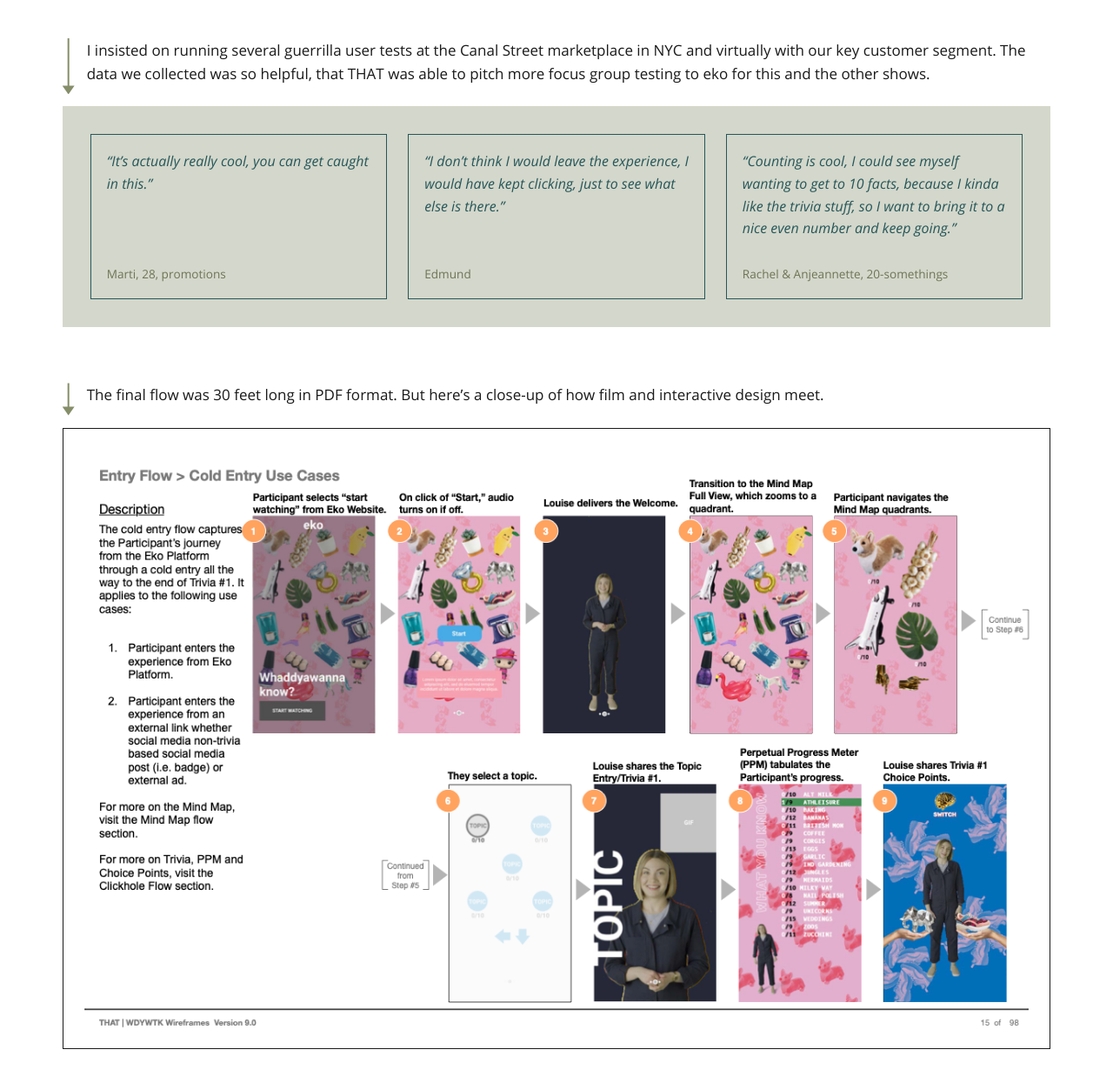
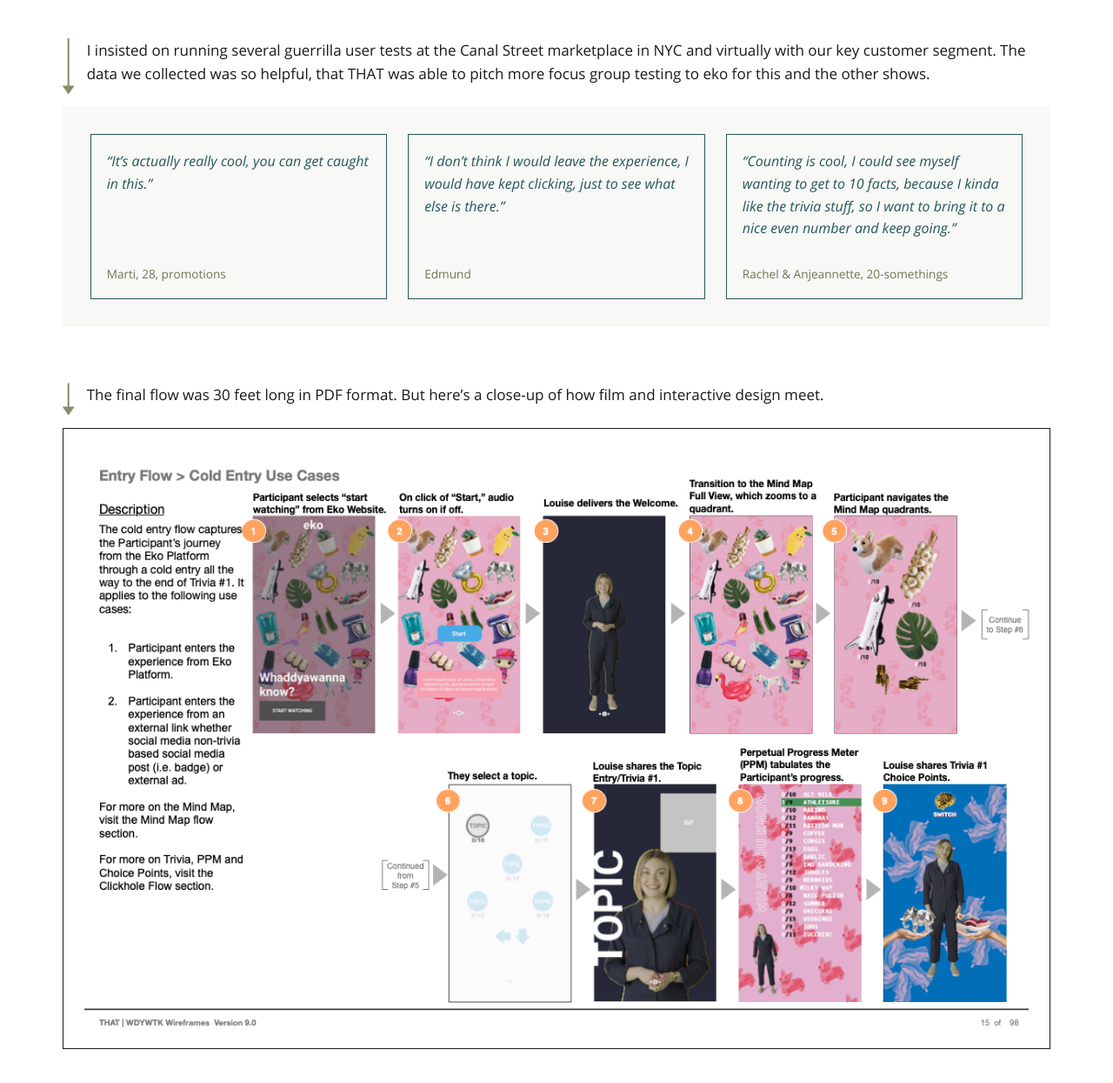
Before and after one commit to esdeezee/sarah-dzida, a Jekyll site: the page built from _case_studies/wdywk.html, in a window 1280 px wide and 1400 px high, scrolled down 2351 px. Shown: the part 138-1383 px from the top of the window at 87% size. Built offline with Jekyll 4.4.1, drawn with Linux system fonts in a browser that asks for light colours; some web fonts are replaced.

Commit message:
WDYWK dark-quotes: match work-tile's exact olive-tint value (6%) for consistency

```diff
--- a/css/style.css
+++ b/css/style.css
@@ -828,7 +828,7 @@ video.case-hero__media {
    desktop shows all three (shrinking together to fit one row), mobile
    becomes a real one-at-a-time carousel via the same JS and arrow buttons. */
 .dark-quotes {
-  background: color-mix(in srgb, var(--color-olive) 35%, white);
+  background: color-mix(in srgb, var(--color-olive) 6%, white);
   padding: 32px;
 }
 
```
